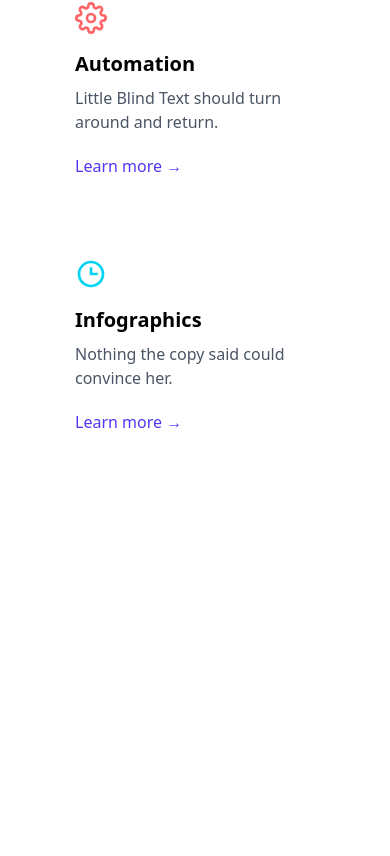
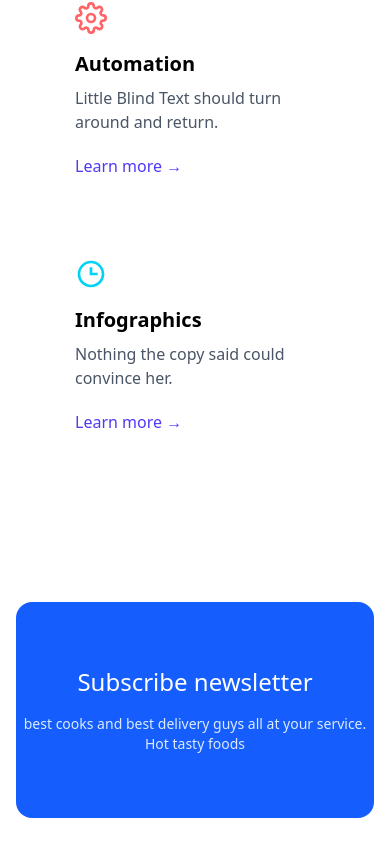
Before and after one commit to Dewmini-Kaveesha/modern-business-landing-page, a React (Vite) app: page / in a window 390 px wide. Shown: the part 6910-7766 px from the top of the page. Before the commit the page ends 7448 px from the top, so only its background shows below. Built offline with nearby package versions, Linux system fonts and the light colour scheme.

Commit message:
left section in the NewsletterSection

```diff
--- a/src/App.jsx
+++ b/src/App.jsx
@@ -9,6 +9,7 @@ import ScheduleSection from './components/ScheduleSection'
 import MonitorSection from './components/MonitorSection'
 import PricingSection from './components/PricingSection'
 import ServicesSection from './components/ServicesSection'
+import { NewsletterSection } from './components/NewsletterSection'
 
 function App() {
 
@@ -27,6 +28,8 @@ function App() {
             <MonitorSection />
             <PricingSection />
             <ServicesSection />
+            <NewsletterSection />
+
           </div>
       </main>
 
--- /dev/null
+++ b/src/components/NewsletterSection.jsx
@@ -0,0 +1,21 @@
+import React from 'react'
+
+export const NewsletterSection = () => {
+  return (
+    <section className='container mx-auto px-4 sm:px-4 md:px-6 lg:px-8 py-16 '>
+        <div className="bg-blue-600 rounded-2xl overflow-hidden">
+            <div className='relative md:px-16 py-16 sm:px-6 md:py-24'>
+                {/*Gradient bg*/}
+                <div className="absolute top-0 right-0 w-1/2 h-full bg-blue-700 clip-path-slant hidden md:block"></div>
+                <div>
+                    {/*left content*/}
+                    <div className='text-white max-w-lg text-center md:text-left '>
+                        <h2 className='text-2xl sm:text-3xl lg:text-4xl font-medium mb-4'>Subscribe newsletter</h2>
+                        <p className='text-blue-100 text-sm sm:text-base '>best cooks and best delivery guys all at your service. Hot tasty foods</p>
+                    </div>
+                </div>
+            </div>
+        </div>
+    </section>
+  )
+}
```
